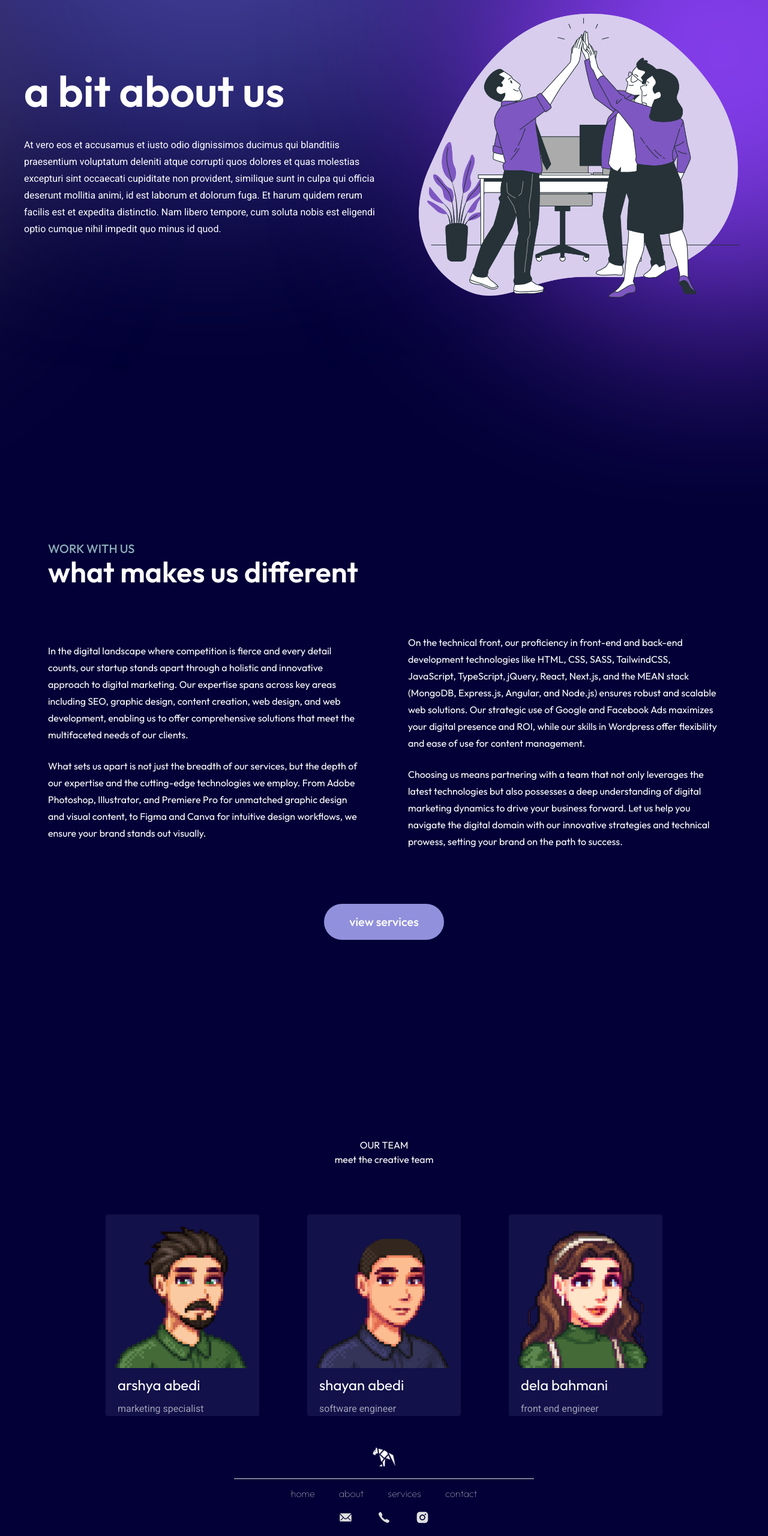
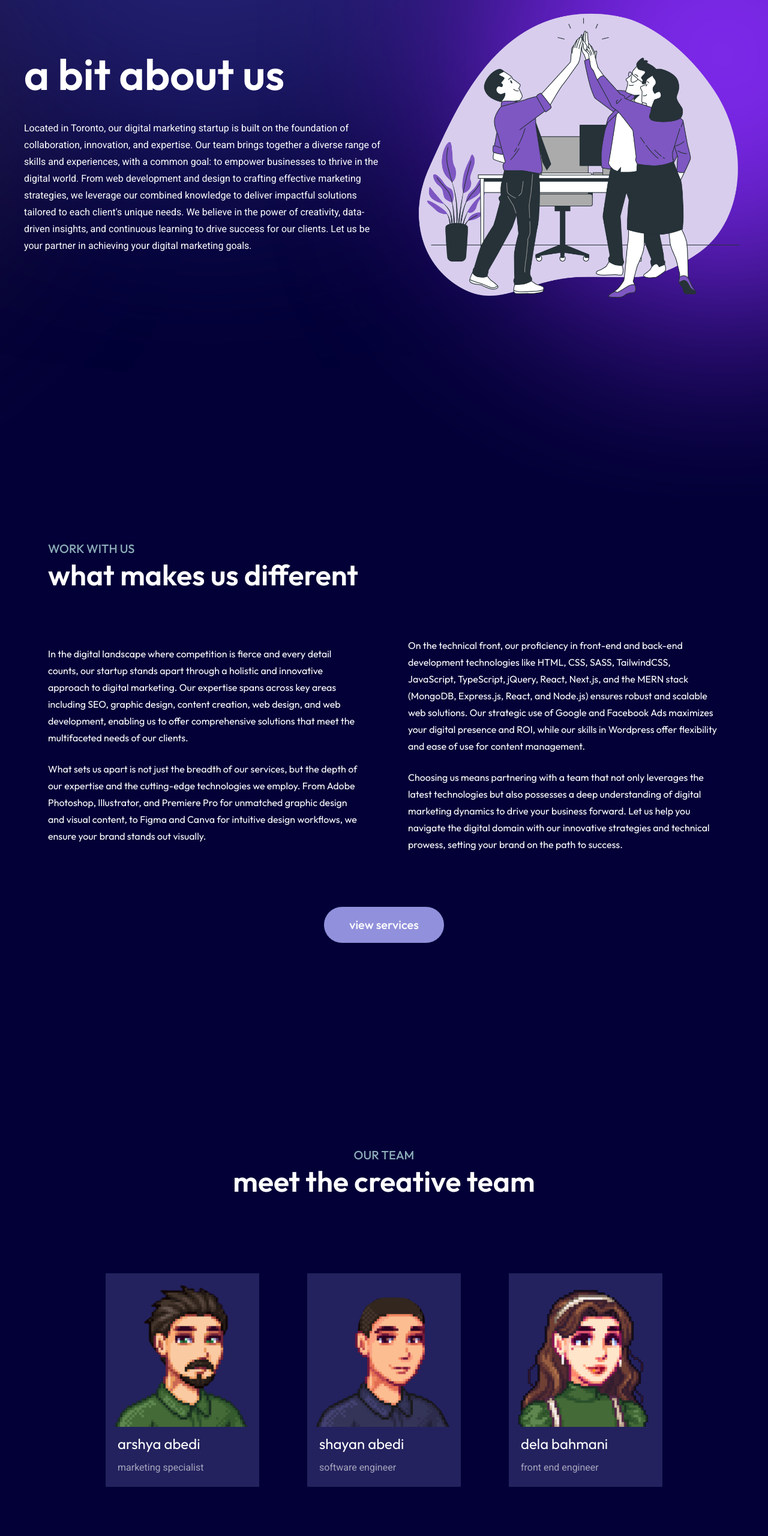
Before and after one commit to shayanabedi98/panthera, a Next.js app: page /about in a window 1280 px wide. Shown: the part 234-2795 px from the top of the page at 60% size. Built offline with nearby package versions, Linux system fonts and the light colour scheme.

Commit message:
Finished About component

```diff
--- a/src/app/globals.css
+++ b/src/app/globals.css
@@ -16,8 +16,21 @@
   --info-color: #cdcdd7;
   --button-color: #9190dc;
   --button-color-2: #23225e;
+  --button-color-3: #6168DC;
   --font-1: "Outfit", sans-serif;
   --font-2: "Roboto", sans-serif;
+}
+
+@keyframes loading {
+  0% {
+    opacity: 0;
+  }
+  50% {
+    opacity: 100;
+  }
+  100% {
+    opacity: 0;
+  }
 }
 
 @keyframes colorChange1 {
@@ -93,21 +106,24 @@
 }
 
 .circle-one {
-  animation: colorChange1 17s infinite ease-in-out;
+  animation: colorChange1 13s infinite ease-in-out;
 }
 
 .circle-two {
-  animation: colorChange2 15s infinite ease-in-out;
+  animation: colorChange2 12s infinite ease-in-out;
 }
 
 .circle-three {
-  animation: colorChange3 14s infinite ease-in-out;
+  animation: colorChange3 11s infinite ease-in-out;
 }
 
 .circle-four {
-  animation: colorChange4 20s infinite ease-in-out;
+  animation: colorChange4 13s infinite ease-in-out;
 }
 
+.loading {
+  animation: loading 1s infinite ease-in-out;
+}
 
 *, *::after, *::before {
   color: var(--text-color);
@@ -120,74 +136,3 @@ body {
   margin: 0;
   padding: 0;
 }
-
-
-/* .team-card-container {
-  overflow: hidden;
-  position: relative;
-}
-
-
-.team-card-details {
-  max-height: 0;
-  opacity: 0;
-  visibility: hidden;
-  transition: max-height 0.5s ease, opacity 0.5s ease, visibility 0.5s;
-  will-change: max-height, opacity, visibility;
-}
-
-.team-card-container:hover .team-card-details {
-  max-height: 1000px;
-  opacity: 1;
-  visibility: visible;
-}
-
-.team-card-details {
-  transition: max-height 0.5s ease, opacity 0.5s ease;
-  max-height: 0;
-  opacity: 0;
-  visibility: hidden;
-  overflow: hidden;
-} */
-
-
-/* ----------------------------- */
-
-.card-details-1 {
-  transition: max-height 0.5s ease, opacity 0.5s ease;
-  overflow: hidden;
-  max-height: 0; /* Start with details collapsed */
-  opacity: 0;
-}
-
-/* When card is hovered, expand details */
-.card-1:hover .card-details-1 {
-  max-height: 900px; /* Adjust based on your content */
-  opacity: 1;
-}
-
-.card-details-2 {
-  transition: max-height 0.5s ease, opacity 0.5s ease;
-  overflow: hidden;
-  max-height: 0; /* Start with details collapsed */
-  opacity: 0;
-}
-
-/* When card is hovered, expand details */
-.card-2:hover .card-details-2 {
-  max-height: 900px; /* Adjust based on your content */
-  opacity: 1;
-}
-
-.card-details-3 {
-  transition: max-height 0.5s ease, opacity 0.5s ease;
-  overflow: hidden;
-  max-height: 0; /* Start with details collapsed */
-  opacity: 0;
-}
-
-/* When card is hovered, expand details */
-.card-3:hover .card-details-3 {
-  max-height: 900px; /* Adjust based on your content */
-  opacity: 1;
-}
--- a/src/components/about/HeroSection.tsx
+++ b/src/components/about/HeroSection.tsx
@@ -7,13 +7,7 @@ export default function HeroSection() {
       <div className="flex flex-col items-start">
         <h1 className="font-semibold text-7xl mb-10">a bit about us</h1>
         <p className="font-secondary text-white w-[600px] leading-7">
-          At vero eos et accusamus et iusto odio dignissimos ducimus qui
-          blanditiis praesentium voluptatum deleniti atque corrupti quos dolores
-          et quas molestias excepturi sint occaecati cupiditate non provident,
-          similique sunt in culpa qui officia deserunt mollitia animi, id est
-          laborum et dolorum fuga. Et harum quidem rerum facilis est et expedita
-          distinctio. Nam libero tempore, cum soluta nobis est eligendi optio
-          cumque nihil impedit quo minus id quod.
+        Located in Toronto, our digital marketing startup is built on the foundation of collaboration, innovation, and expertise. Our team brings together a diverse range of skills and experiences, with a common goal: to empower businesses to thrive in the digital world. From web development and design to crafting effective marketing strategies, we leverage our combined knowledge to deliver impactful solutions tailored to each client's unique needs. We believe in the power of creativity, data-driven insights, and continuous learning to drive success for our clients. Let us be your partner in achieving your digital marketing goals.
         </p>
       </div>
       <div className="flex justify-end">
--- a/src/components/about/OurTeam.tsx
+++ b/src/components/about/OurTeam.tsx
@@ -5,9 +5,9 @@ import OurTeamCard from "./OurTeamCard";
 
 export default function OurTeam() {
   return (
-    <div className="mt-[250px] flex flex-col items-center p-10">
-      <p>OUR TEAM</p>
-      <p>meet the creative team</p>
+    <div className="mt-[260px] flex flex-col items-center p-10">
+      <p className="font-medium text-heading-color text-xl">OUR TEAM</p>
+      <p className="font-semibold text-5xl mt-[5px]">meet the creative team</p>
       <div className="flex mt-20 w-[100%] space-x-20 justify-center">
         <OurTeamCard
           image={Arshya}
@@ -18,8 +18,6 @@ export default function OurTeam() {
           subdescription2="Lorem Ipsum"
           subdescription3="Lorem Ipsum"
           subdescription4="Lorem Ipsum"
-          className1='card-1'
-          className2="card-details-1"
         />
         <OurTeamCard
           image={Shayan}
@@ -30,8 +28,6 @@ export default function OurTeam() {
           subdescription2="Lorem Ipsum"
           subdescription3="Lorem Ipsum"
           subdescription4="Lorem Ipsum"
-          className1='card-2'
-          className2="card-details-2"
         />
         <OurTeamCard
           image={Dela}
@@ -42,8 +38,6 @@ export default function OurTeam() {
           subdescription2="Lorem Ipsum"
           subdescription3="Lorem Ipsum"
           subdescription4="Lorem Ipsum"
-          className1='card-3'
-          className2="card-details-3"
         />
       </div>
     </div>
--- a/src/components/about/OurTeamCard.tsx
+++ b/src/components/about/OurTeamCard.tsx
@@ -1,3 +1,5 @@
+"use client";
+
 import React, { useState } from "react";
 import Image, { StaticImageData } from "next/image";
 
@@ -10,8 +12,6 @@ type Props = {
   subdescription2: string;
   subdescription3: string;
   subdescription4: string;
-  className1: string;
-  className2: string;
 };
 
 export default function OurTeamCard({
@@ -23,27 +23,46 @@ export default function OurTeamCard({
   subdescription2,
   subdescription3,
   subdescription4,
-  className1,
-  className2
 }: Props) {
-  // const [isHovered, setIsHovered] = useState(false);
+  const [isHovered, setIsHovered] = useState(false);
+
 
   return (
     <div
-      className={`flex flex-col bg-[rgba(35,34,94,0.5)] rounded group ${className1}`}
-      // onMouseEnter={() => setIsHovered(true)}
-      // onMouseLeave={() => setIsHovered(false)}
+      className="flex flex-col bg-button-color-2 mb-[200px] mt-[50px] team-card-container"
+      onMouseEnter={() => setIsHovered(true)}
+      onMouseLeave={() => setIsHovered(false)}
+      style={{
+        position: 'relative',
+        overflow: 'visible',
+      }}
     >
       <div>
-        <Image src={image} alt="" />
+        <Image src={image} alt="" layout="responsive" />
       </div>
-      <div className="name-desc-container">
+      <div className="name-desc-container mb-5">
         <h3 className="mt-3 text-2xl pl-5">{title}</h3>
         <p className="mt-3 pl-5 font-secondary text-[rgba(255,255,255,0.6)]">
           {description}
         </p>
       </div>
-      <div className={className2}>
+      <div
+        className="team-card-details"
+        style={{
+          position: "absolute",
+          bottom: "0",
+          left: "0",
+          right: "0",
+          backgroundColor: 'rgb(35,34,94)',
+          padding: '20px',
+          width: '100%',
+          boxSizing: 'border-box',
+          transform: isHovered ? 'translateY(-40%)' : 'translateY(0)',
+          transition: 'transform 0.5s ease, opacity 0.5s ease',
+          opacity: isHovered ? 1 : 0,
+          height: "250px",
+        }}
+      >
         <h3 className="mt-4 pl-5 text-2xl ">{subtitle}</h3>
         <p className="mt-2 font-secondary text-[rgba(255,255,255,0.6)] pl-5 ">
           {subdescription1}
--- a/src/components/about/WorkWithUs.tsx
+++ b/src/components/about/WorkWithUs.tsx
@@ -5,7 +5,7 @@ export default function WorkWithUs() {
     <div className="mt-[250px] p-10 flex flex-col items-center">
       <div className="flex flex-col place-self-start p-10">
         <p className="font-medium text-heading-color text-xl">WORK WITH US</p>
-        <p className="font-semibold text-5xl">what makes us different</p>
+        <p className="font-semibold text-5xl mt-[5px]">what makes us different</p>
       </div>
       <div className="grid grid-cols-2 place-items-center">
         <div className="p-10">
@@ -29,8 +29,8 @@ export default function WorkWithUs() {
           <p className="leading-7 mb-6">
             On the technical front, our proficiency in front-end and back-end
             development technologies like HTML, CSS, SASS, TailwindCSS,
-            JavaScript, TypeScript, jQuery, React, Next.js, and the MEAN stack
-            (MongoDB, Express.js, Angular, and Node.js) ensures robust and
+            JavaScript, TypeScript, jQuery, React, Next.js, and the MERN stack
+            (MongoDB, Express.js, React, and Node.js) ensures robust and
             scalable web solutions. Our strategic use of Google and Facebook Ads
             maximizes your digital presence and ROI, while our skills in
             Wordpress offer flexibility and ease of use for content management.
```
